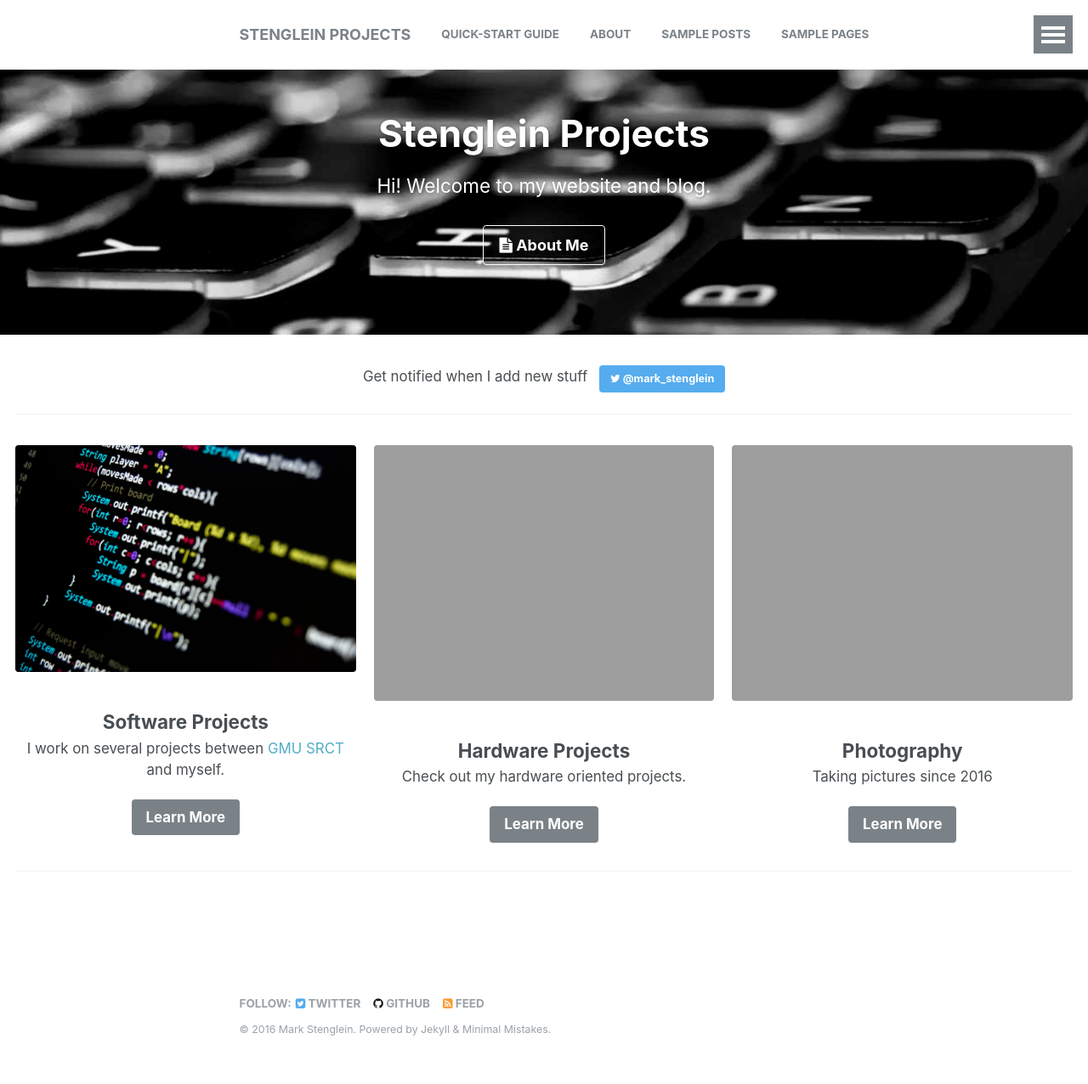
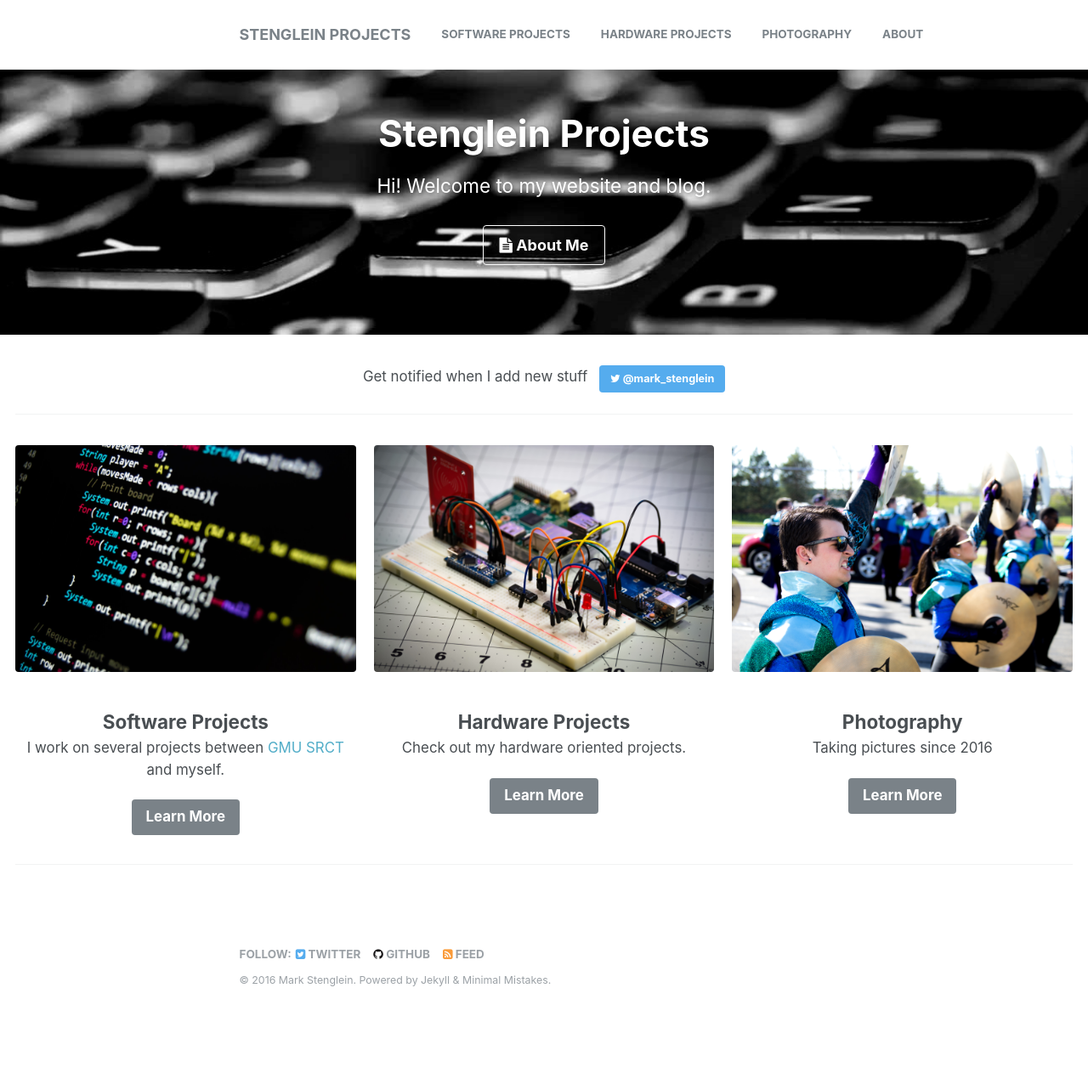
Before and after one commit to ocelotsloth/ocelotsloth.github.io, a Jekyll site: the page built from _pages/home.md, in a window 1280 px wide. Shown: the whole page at 85% size. Built offline with Jekyll 4.4.1, drawn with Linux system fonts in a browser that asks for light colours; after the commit the page ends 1217 px from its top, so only the background shows below that.

Commit message:
Made following changes: - Added all pictures for main page - Changed the header links (note that the actually hyperlinks still haven't been set up yet) - Other things too I'm sure...just not actually sure

```diff
--- a/_data/navigation.yml
+++ b/_data/navigation.yml
@@ -1,16 +1,13 @@
 # main links links
 main:
-  - title: "Quick-Start Guide"
-    url: https://mmistakes.github.io/minimal-mistakes/docs/quick-start-guide/
+  - title: "Software Projects"
+    url: https://mmistakes.github.io/minimal-mistakes/year-archive/
+
+  - title: "Hardware Projects"
+    url: https://mmistakes.github.io/minimal-mistakes/page-archive/
+
+  - title: "Photography"
+    url: https://mmistakes.github.io/minimal-mistakes/collection-archive/
 
   - title: "About"
     url: /about
-
-  - title: "Sample Posts"
-    url: https://mmistakes.github.io/minimal-mistakes/year-archive/
-
-  - title: "Sample Pages"
-    url: https://mmistakes.github.io/minimal-mistakes/page-archive/
-
-  - title: "Sample Collections"
-    url: https://mmistakes.github.io/minimal-mistakes/collection-archive/
--- a/_pages/home.md
+++ b/_pages/home.md
@@ -10,19 +10,19 @@ header:
   caption:
 excerpt: 'Hi! Welcome to my website and blog.'
 feature_row:
-  - image_path: mm-software-feature.jpg
+  - image_path: mm-software-feature.png
     alt: "software projects"
     title: "Software Projects"
     excerpt: "I work on several projects between [GMU SRCT](https://srct.gmu.edu) and myself."
     url: "/projects/software/"
     btn_label: "Learn More"
-  - image_path: mm-responsive-feature.png
+  - image_path: mm-hardware-feature.png
     alt: "hardware projects"
     title: "Hardware Projects"
     excerpt: "Check out my hardware oriented projects."
     url: "/projects/hardware/"
     btn_label: "Learn More"
-  - image_path: mm-free-feature.png
+  - image_path: mm-photography-feature.png
     alt: "photography"
     title: "Photography"
     excerpt: "Taking pictures since 2016"
@@ -37,5 +37,3 @@ intro:
 {% include feature_row id="intro" type="center" %}
 
 {% include feature_row %}
-
-‌‌‌‌
```
Also changed, not shown: images/mm-hardware-feature.png (added), images/mm-home-page-feature.jpg, images/mm-photography-feature.png (added), images/mm-software-feature.jpg (deleted), images/mm-software-feature.png (added).
